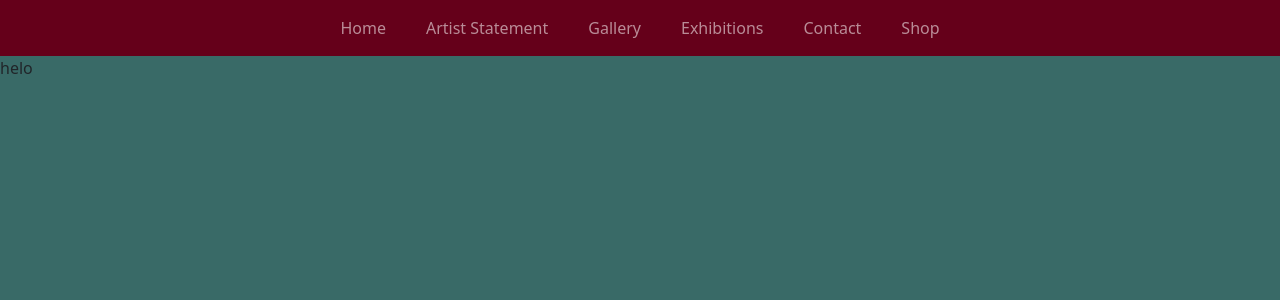
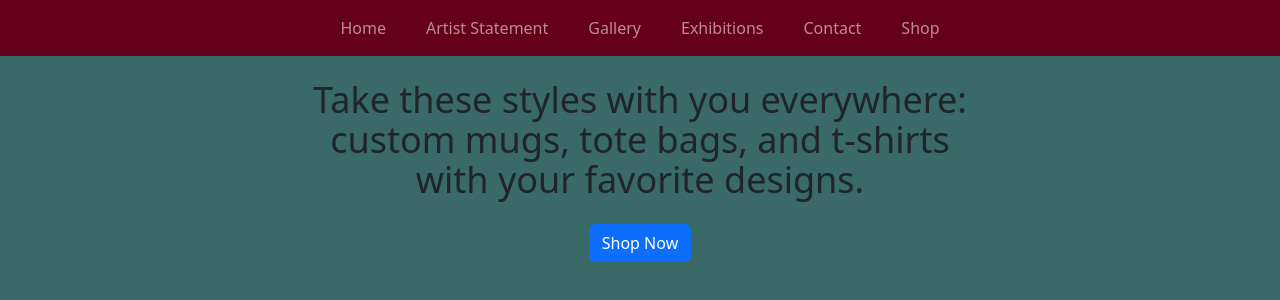
Before and after one commit to ttgannon/maureenwebsite, a React (Vite) app: page /shop in a window 1280 px wide. Shown: the top 300 px of the page. Built offline with nearby package versions, Linux system fonts and the light colour scheme.

Commit message:
shop page

```diff
--- a/src/Components/Shop.tsx
+++ b/src/Components/Shop.tsx
@@ -1,3 +1,22 @@
+import { Button } from "react-bootstrap";
+
+function handleClick() {
+  window.location.href =
+    "https://fineartamerica.com/profiles/maureen-squires/shop";
+}
+
 export const Shop = () => {
-  return "helo";
+  return (
+    <>
+      <div className="flex items-center justify-center m-6">
+        <h1 className="text-center text-4xl max-w-2xl">
+          Take these styles with you everywhere: custom mugs, tote bags, and
+          t-shirts with your favorite designs.
+        </h1>
+      </div>
+      <div className="items-center flex justify-center">
+        <Button onClick={handleClick}>Shop Now</Button>
+      </div>
+    </>
+  );
 };
```
